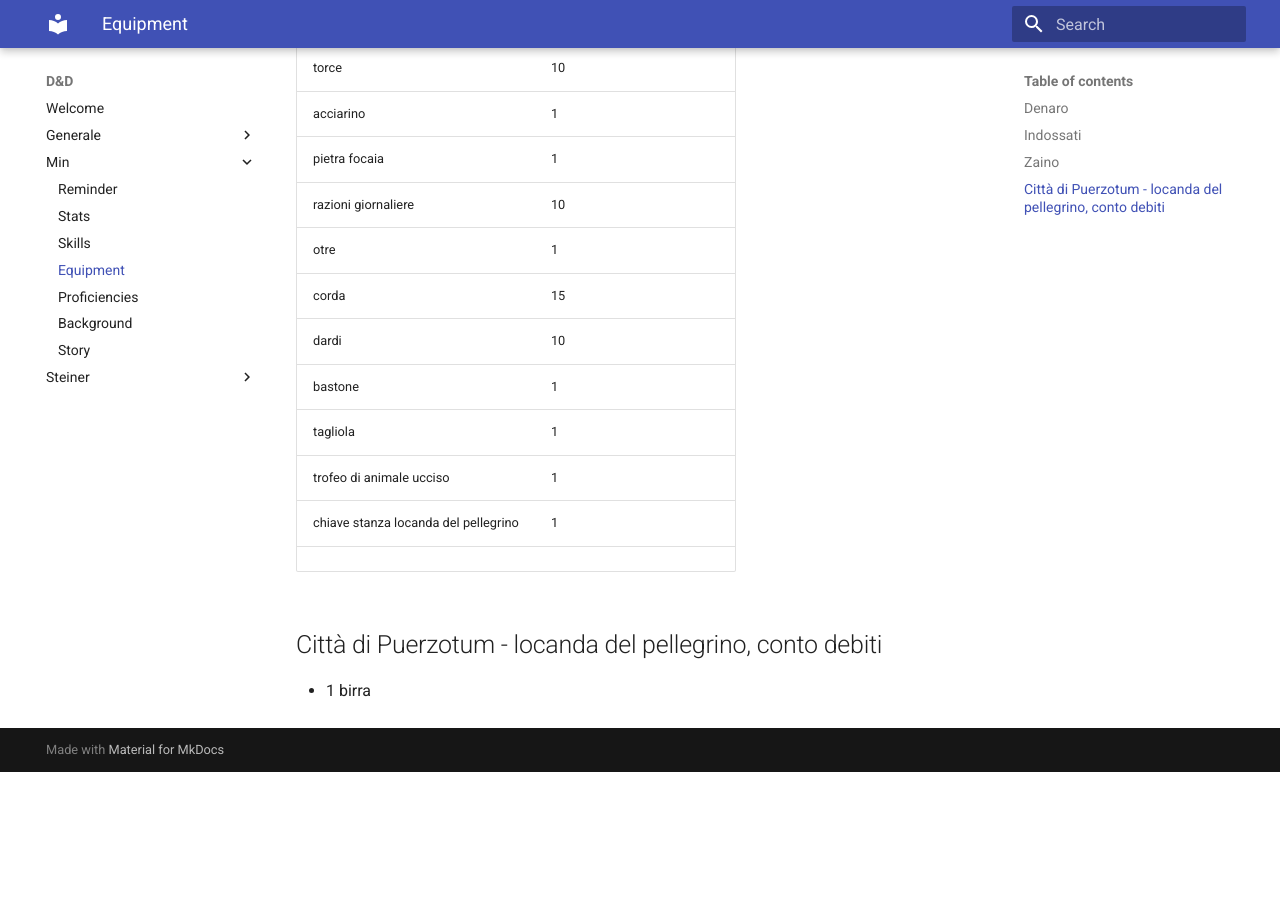
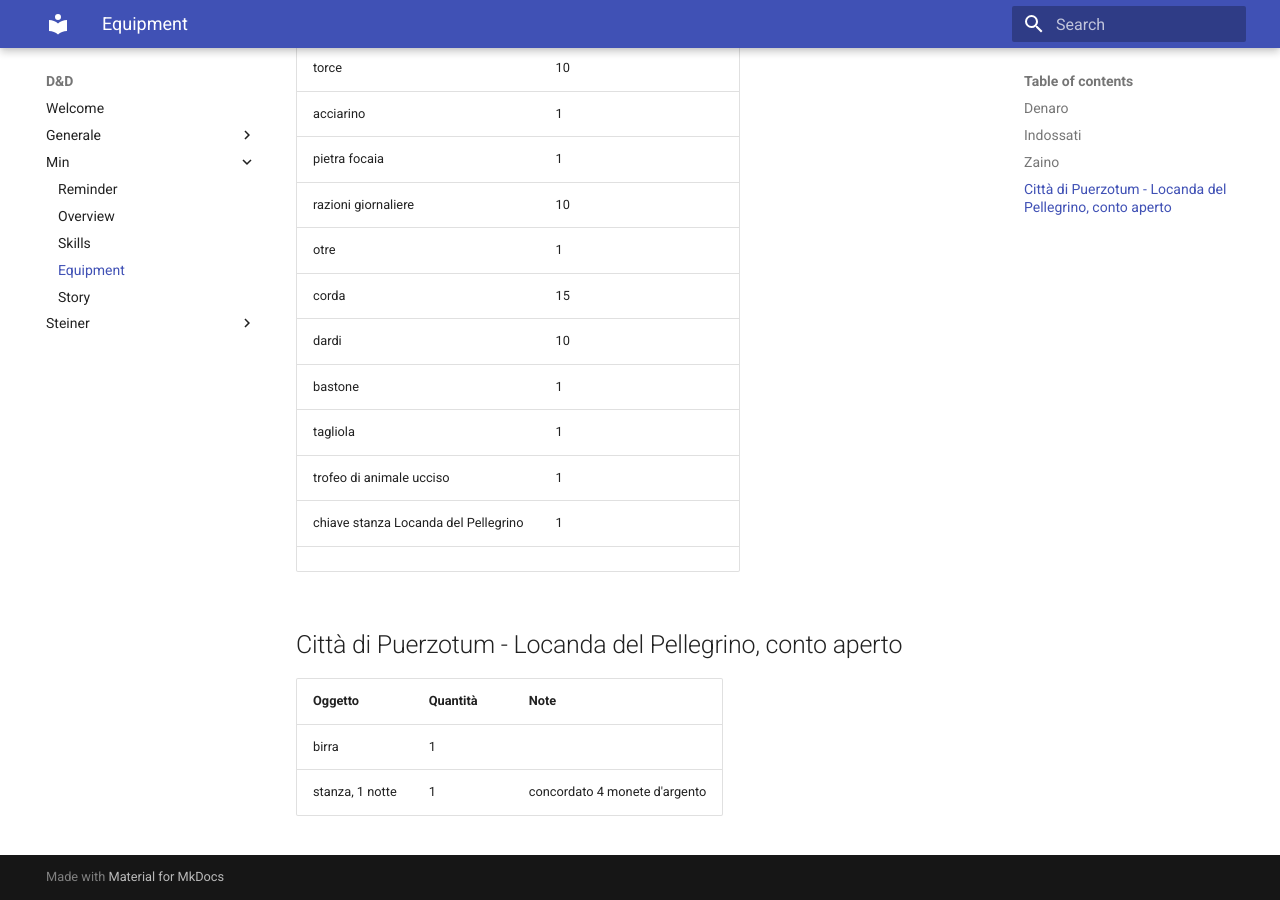
Before and after one commit to vitalegi/dungeons-and-dragons-docs, an MkDocs documentation site: the page built from docs/Min/03.equip.md, in a window 1280 px wide and 900 px high, scrolled down 946 px. Built offline with MkDocs 1.6.1 and Material for MkDocs 9.7.7, drawn with Linux system fonts in a browser that asks for light colours; before the commit the page ends 1718 px from its top, so only the background shows below that; some of the changed text lies outside the part shown.

Commit message:
refactor

```diff
--- a/docs/Min/03.equip.md
+++ b/docs/Min/03.equip.md
@@ -2,11 +2,11 @@
 
 ## Denaro
 
-| Valuta   | Quantità |
-| -------- | -------- |
-| Oro      | 10       |
-| Argento  | 0        |
-| Bronzo   | 0        |
+| Valuta   | Quantità | Cambio                 |
+| -------- | -------- | ---------------------- |
+| Oro      | 10       | 1 Oro = 100 Argento    |
+| Argento  | 0        | 1 Argento = 100 Bronzo |
+| Bronzo   | 0        |                        |
 
 ## Indossati
 
@@ -33,9 +33,12 @@
 | bastone                            | 1        |                                        |
 | tagliola                           | 1        |                                        |
 | trofeo di animale ucciso           | 1        |                                        |
-| chiave stanza locanda del pellegrino | 1        |                                        |
+| chiave stanza Locanda del Pellegrino | 1      |                                        |
 |                                    |          |                                        |
 
-## Città di Puerzotum - locanda del pellegrino, conto debiti
+## Città di Puerzotum - Locanda del Pellegrino, conto aperto
 
-- 1 birra
+| Oggetto                            | Quantità | Note                                   |
+| ---------------------------------- | -------- | -------------------------------------- |
+| birra                              | 1        |                                        |
+| stanza, 1 notte                    | 1        | concordato 4 monete d'argento          |
```
Also changed, not shown: docs/Generale/create-character-guide.md (+2 -4 lines), docs/Min/00.reminders.md (+2 -2 lines), docs/Min/01.overview.md (added, +135 -0 lines), docs/Min/01.stats.md (deleted, +0 -50 lines), docs/Min/02.skills.md (+5 -5 lines), docs/Min/04.proficiencies.md (deleted, +0 -19 lines), docs/Min/04.story.md (added, +24 -0 lines), docs/Min/05.background.md (deleted, +0 -53 lines), docs/Min/06.story.md (deleted, +0 -18 lines).
